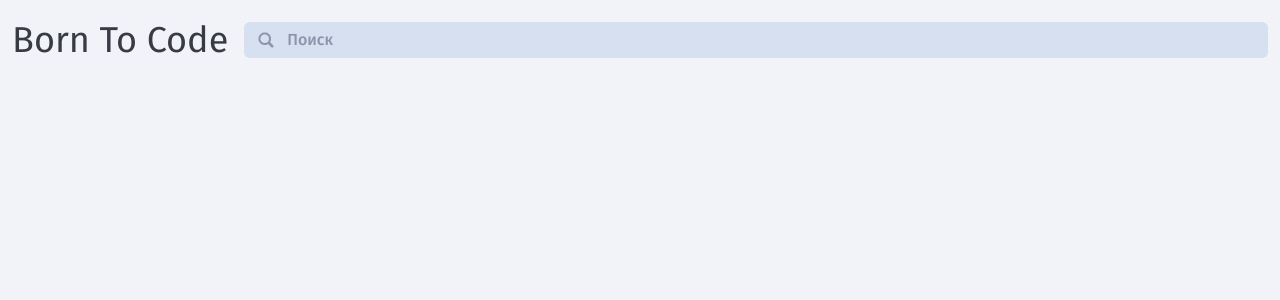
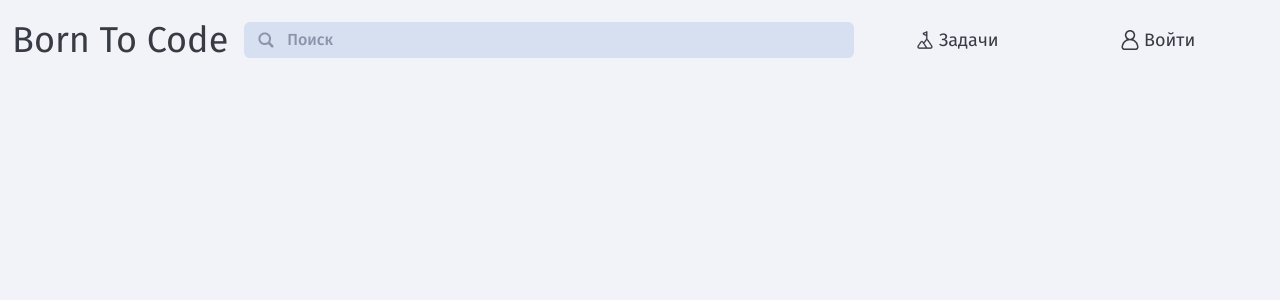
Before and after one commit to BornToCodeStudio/frontend, a Vue app: page / in a window 1280 px wide. Shown: the top 300 px of the page. Built offline with nearby package versions, Linux system fonts and the light colour scheme.

Commit message:
Изменил хедер, добавил адаптива

```diff
--- a/src/components/NavBar.vue
+++ b/src/components/NavBar.vue
@@ -5,11 +5,40 @@
     <nav class="navbar navbar-expand-lg">
         <div class="container-fluid">
             <a class="navbar-brand" href="#">Born To Code</a>
-            <div class="input-group">
-                <div class="search input-group-text" id="basic-addon1">
-                    <img src="../assets/search.png" />
+            <button class="navbar-toggler" type="button" data-bs-toggle="collapse" data-bs-target="#navbarSupportedContent" aria-controls="navbarSupportedContent" aria-expanded="false" aria-label="Toggle navigation">
+                <span class="navbar-toggler-icon"></span>
+            </button>
+            <div class="collapse navbar-collapse" id="navbarSupportedContent">
+                <div class="input-group">
+                    <div class="search input-group-text" id="basic-addon1">
+                        <img src="../assets/search.png" />
+                    </div>
+                    <input type="text" class="form-control" placeholder="Поиск" aria-label="Поиск" aria-describedby="basic-addon1">
                 </div>
-                <input type="text" class="form-control" placeholder="Поиск" aria-label="Поиск" aria-describedby="basic-addon1">
+                <div class="container-fluid ps-0">
+                    <ul class="btn-list navbar-nav d-flex justify-content-around me-auto mb-2 mb-lg-0">
+                        <li class="nav-item">
+                            <RouterLink to="/" class="buttons">
+                                <button class="btn btn-light">
+                                    <div class="d-flex align-items-center gap-1">
+                                        <img src="../assets/goal.png"/>
+                                        <span>Задачи</span>
+                                    </div>
+                                </button>
+                            </RouterLink>
+                        </li>
+                        <li class="nav-item">
+                            <RouterLink to="/" class="buttons">
+                                <button class="btn btn-light">
+                                    <div class="d-flex align-items-center gap-1">
+                                        <img src="../assets/avatar.png"/>
+                                        <span>Войти</span>
+                                    </div>
+                                </button>
+                            </RouterLink>
+                        </li>
+                    </ul>
+                </div>
             </div>
         </div>
     </nav>
@@ -20,6 +49,14 @@
     font-weight: 400;
     font-size: 36px;
     color: #393B44;
+}
+
+.input-group {
+    width: 150%;
+
+    @media (max-width: 992px) {
+        width: 100%;
+    }
 }
 
 .search {
@@ -50,4 +87,27 @@
         font-weight: 500;
     }
 }
+
+.btn-list {
+    @media (max-width: 992px) {
+        margin-top: 10px;
+        gap: 10px;
+    }
+}
+
+.buttons {
+    //gap: 200px;
+
+    button {
+        background-color: #F1F3F8;
+        border-color: #F1F3F8;
+        font-size: 18px;
+        color: #393B44;
+
+        img {
+            width: 20px;
+            height: 20px;
+        }
+    }
+}
 </style>
```
Also changed, not shown: src/assets/avatar.png (added), src/assets/goal.png (added).
